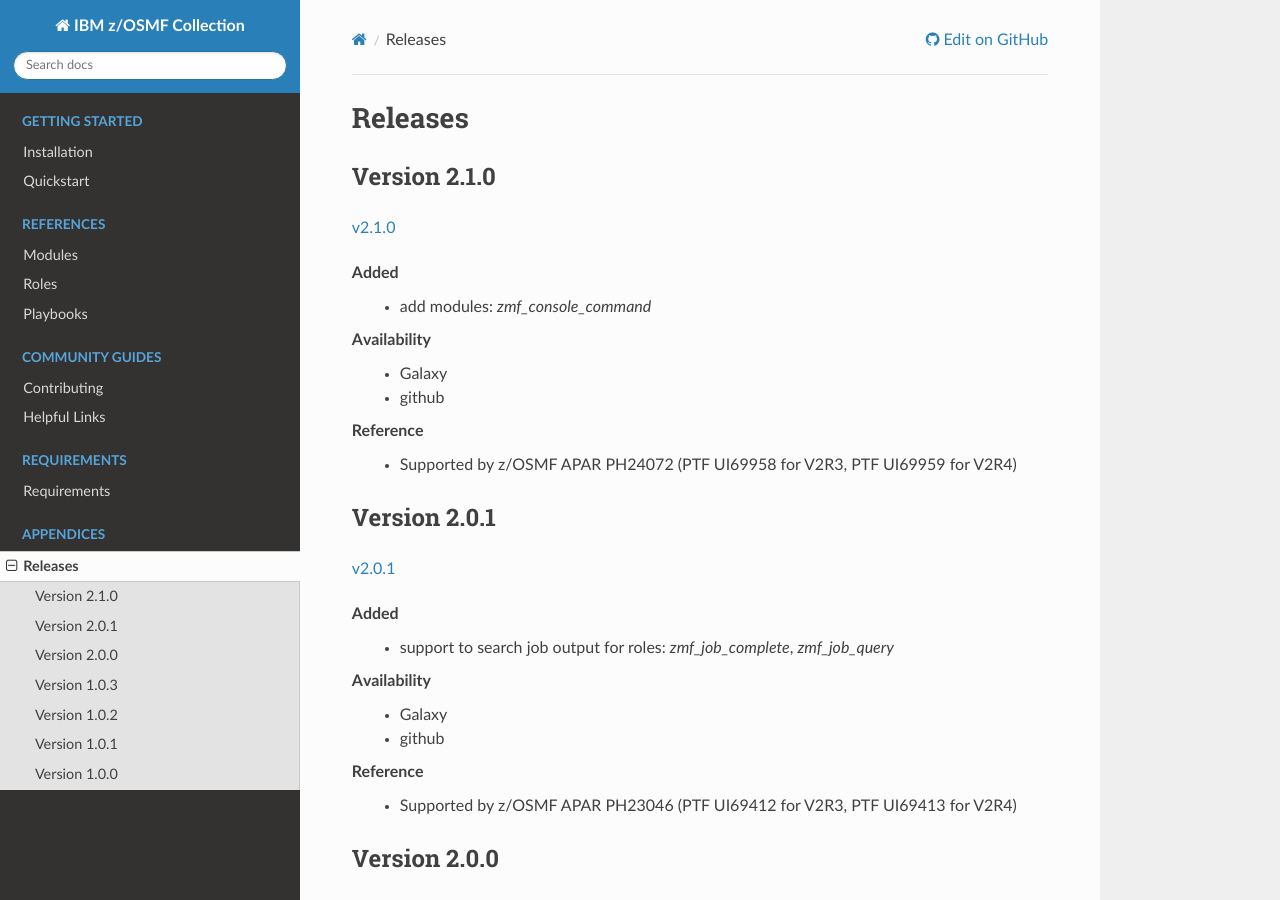
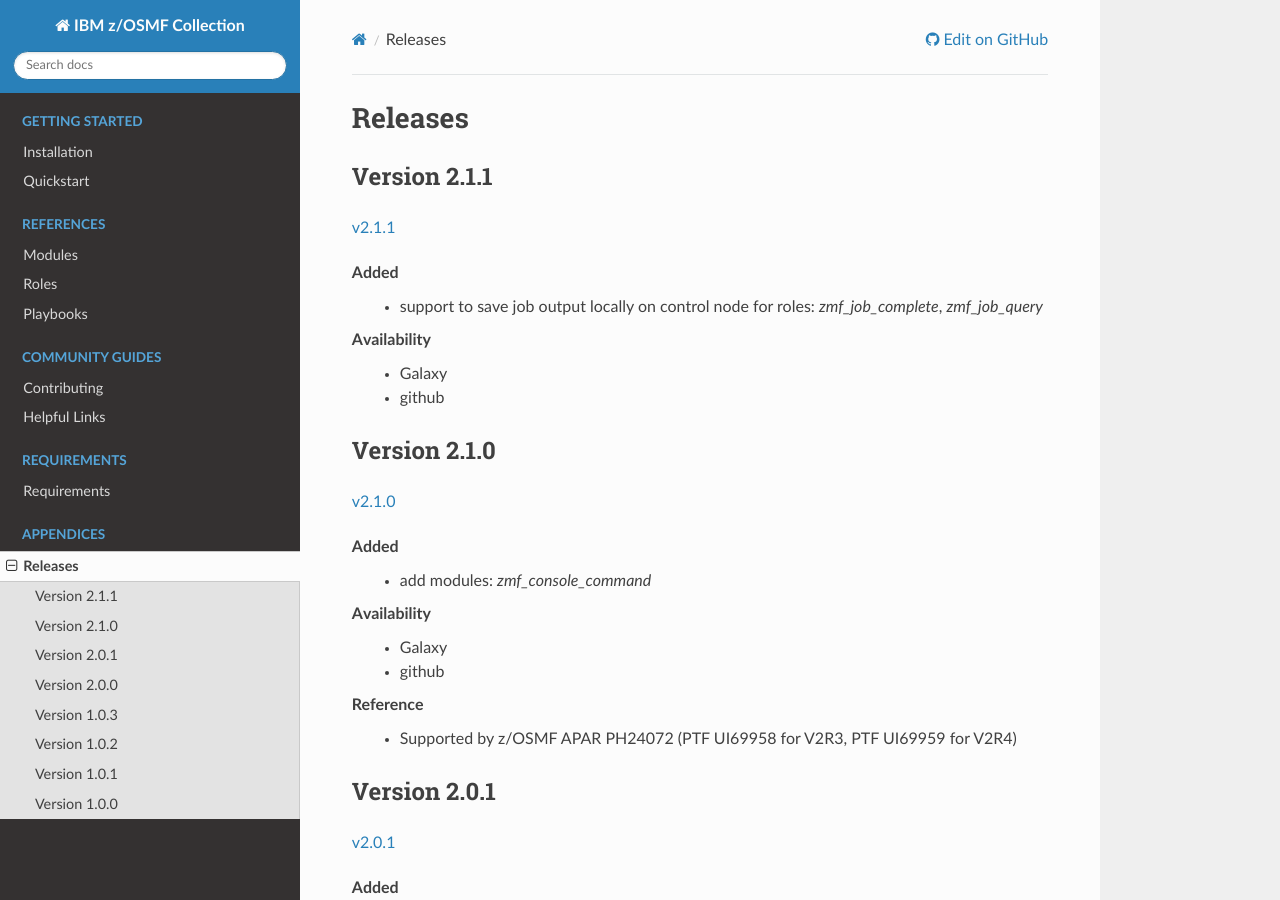
Before and after one commit to IBM/ibm_zos_zosmf, a Sphinx documentation site: the page built from docs/source/release_notes.rst, in a window 1280 px wide and 900 px high. Built offline with Sphinx 7.4.7 and the Read the Docs theme 2.0.0, drawn with Linux system fonts in a browser that asks for light colours.

Commit message:
update to v2.1.1

```diff
--- a/docs/source/conf.py
+++ b/docs/source/conf.py
@@ -35,7 +35,7 @@
 author = 'IBM'
 
 # The full version, including alpha/beta/rc tags
-release = '2.1.0'
+release = '2.1.1'
 
 # Disable the Copyright footer for Read the docs at the bottom of the page
 # by setting property html_show_copyright = False
@@ -143,7 +143,7 @@
 # White list which Git tags documentation will be generated and linked into the
 # version selection box. This is currently a manual selection, until more
 # versions are released, there are no regular expressions used.
-scv_whitelist_tags = ('v2.0.0', 'v2.0.1', 'v2.1.0')
+scv_whitelist_tags = ('v2.0.0', 'v2.0.1', 'v2.1.0', '2.1.1')
 
 # Sort versions by one or more values. Valid values are semver, alpha, and time.
 # Semantic is referred to as 'semver', this would ensure our latest VRM is
--- a/docs/source/release_notes.rst
+++ b/docs/source/release_notes.rst
@@ -4,6 +4,18 @@
 
 Releases
 ========
+
+Version 2.1.1
+-------------
+
+`v2.1.1`_
+
+Added
+  * support to save job output locally on control node for roles: `zmf_job_complete`, `zmf_job_query`
+
+Availability
+  * Galaxy
+  * github
 
 Version 2.1.0
 -------------
@@ -128,3 +140,5 @@
     https://github.com/IBM/ibm_zos_zosmf/releases/tag/v2.0.1
 .. _v2.1.0:
     https://github.com/IBM/ibm_zos_zosmf/releases/tag/v2.1.0
+.. _v2.1.1:
+    https://github.com/IBM/ibm_zos_zosmf/releases/tag/v2.1.1
--- a/galaxy.yml
+++ b/galaxy.yml
@@ -7,7 +7,7 @@
 name: ibm_zos_zosmf
 
 # The collection version
-version: 2.1.0
+version: 2.1.1
 
 # Collection README file
 readme: README.md
```
Also changed, not shown: CHANGELOG.md (+4 -0 lines).
